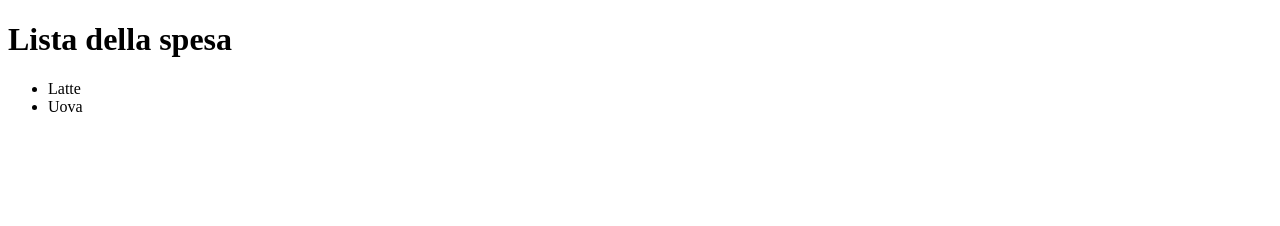
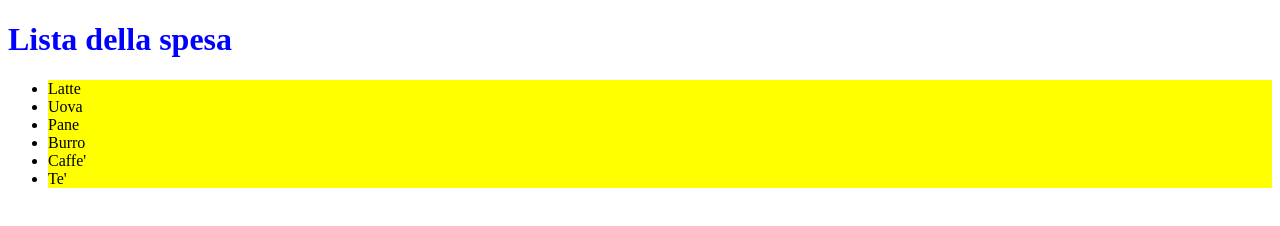
Before and after one commit to Petro18-code/S1P2-Module3-GitConflicts, a plain HTML site: page index.html in a window 1280 px wide. Drawn offline with Linux system fonts and the light colour scheme.

Commit message:
modifica 1

```diff
--- a/index.html
+++ b/index.html
@@ -6,11 +6,24 @@
            <meta name="viewport" content="width=device-width, initial-scale=1.0">
            <title>Document</title>
      </head>
+     <style>
+        h1 {
+            color: blue;
+        }
+
+        ul li {
+            background-color: yellow;
+        }
+     </style>
      <body>
         <h1>Lista della spesa</h1>
         <ul>
             <li>Latte</li>
             <li>Uova</li>
+            <li>Pane</li>
+            <li>Burro</li>
+            <li>Caffe'</li>
+            <li>Te'</li>
         </ul>
      </body>
 </html>
```
